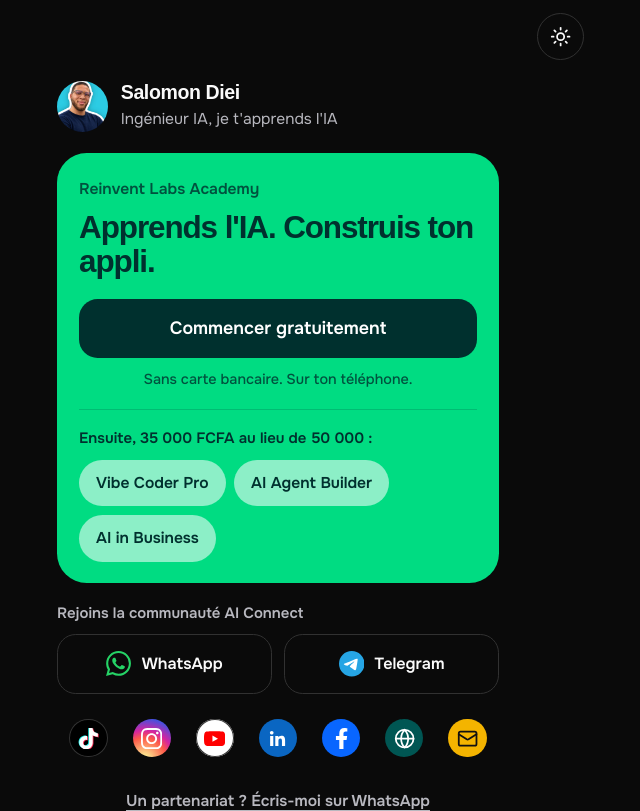
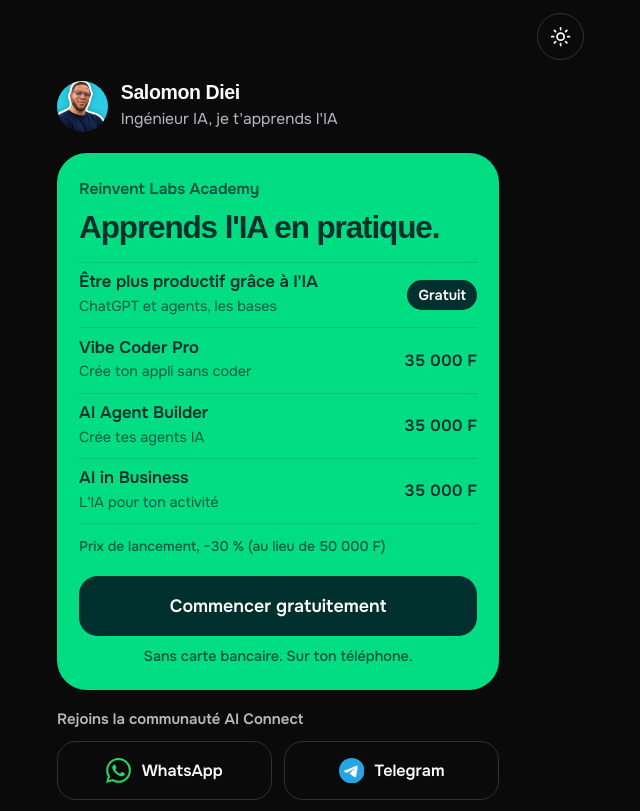
Before and after one commit to Salomondiei08/portfolio, a Next.js app: page /links in a window 1280 px wide. Shown: the top 811 px of the page, without its empty margins (362-1002 px from the left). Built offline with nearby package versions, Linux system fonts and the light colour scheme; a web font is replaced by a local one.

Commit message:
links: list the course types in the academy block, start button at the bottom
Each course shows its name, what it teaches and its price (the free one marked
Gratuit); the launch discount is stated once; Commencer gratuitement closes the
block.

```diff
--- a/src/app/links/links.module.css
+++ b/src/app/links/links.module.css
@@ -75,32 +75,63 @@
   opacity: 0.8;
 }
 
-.courses {
-  margin-top: 1.1rem;
-  padding-top: 1rem;
-  border-top: 1px solid color-mix(in srgb, var(--teal) 18%, transparent);
+/* Course list: one row per course, name and what it teaches on the left, price on the right. */
+.courseList {
+  margin-top: 1rem;
+  border-top: 1px solid color-mix(in srgb, var(--teal) 16%, transparent);
 }
 
-.coursesLabel {
-  font-size: 0.88rem;
+.courseRow {
+  display: flex;
+  min-height: 3.4rem;
+  align-items: center;
+  justify-content: space-between;
+  gap: 0.75rem;
+  padding: 0.55rem 0;
+  border-bottom: 1px solid color-mix(in srgb, var(--teal) 16%, transparent);
+}
+
+@media (hover: hover) {
+  .courseRow:hover .courseName { text-decoration: underline; text-underline-offset: 3px; }
+}
+
+.courseName {
+  display: block;
+  font-size: 0.98rem;
+  font-weight: 600;
+  line-height: 1.25;
+}
+
+.courseKind {
+  display: block;
+  margin-top: 0.1rem;
+  font-size: 0.85rem;
+  opacity: 0.75;
+}
+
+.price {
+  flex-shrink: 0;
+  font-size: 0.95rem;
+  font-weight: 600;
+  font-variant-numeric: tabular-nums;
+  white-space: nowrap;
+}
+
+.priceFree {
+  flex-shrink: 0;
+  border-radius: 999px;
+  padding: 0.2rem 0.65rem;
+  background: var(--teal);
+  color: #ffffff;
+  font-size: 0.85rem;
   font-weight: 600;
 }
 
-.chip {
-  display: inline-flex;
-  min-height: 2.75rem;
-  align-items: center;
-  border-radius: 999px;
-  padding: 0 1rem;
-  background: color-mix(in srgb, #ffffff 55%, var(--green));
-  color: var(--teal);
-  font-size: 0.92rem;
-  font-weight: 600;
-  transition: background-color 120ms ease;
-}
-
-@media (hover: hover) {
-  .chip:hover { background: #ffffff; }
+.launch {
+  margin-top: 0.6rem;
+  font-size: 0.82rem;
+  font-weight: 500;
+  opacity: 0.75;
 }
 
 /* Community doors */
@@ -192,6 +223,6 @@
 }
 
 @media (prefers-reduced-motion: reduce) {
-  .cta, .chip, .door, .socialDisc { transition: none; }
+  .cta, .door, .socialDisc { transition: none; }
   .cta:active { transform: none; }
 }
--- a/src/app/links/page.tsx
+++ b/src/app/links/page.tsx
@@ -41,11 +41,12 @@ export const metadata: Metadata = {
   },
 };
 
-/** Paid courses, by name only: the academy page carries the details. */
+/** The courses, each with what it teaches in a few words and its price (launch price for paid ones). */
 const courses = [
-  { name: "Vibe Coder Pro", href: `${ACADEMY}/cours/vibe-coder-pro` },
-  { name: "AI Agent Builder", href: `${ACADEMY}/cours/ai-agent-builder` },
-  { name: "AI in Business", href: `${ACADEMY}/cours/ai-in-business` },
+  { name: "Être plus productif grâce\u00a0à\u00a0l'IA", kind: "ChatGPT et agents, les bases", price: "Gratuit", free: true, href: `${ACADEMY}/cours/etre-plus-productif-grace-a-l-ia` },
+  { name: "Vibe Coder Pro", kind: "Crée ton appli sans coder", price: "35 000 F", free: false, href: `${ACADEMY}/cours/vibe-coder-pro` },
+  { name: "AI Agent Builder", kind: "Crée tes agents IA", price: "35 000 F", free: false, href: `${ACADEMY}/cours/ai-agent-builder` },
+  { name: "AI in Business", kind: "L'IA pour ton activité", price: "35 000 F", free: false, href: `${ACADEMY}/cours/ai-in-business` },
 ];
 
 type SocialLink = { name: string; href: string; icon: ComponentType<{ className?: string }> };
@@ -80,24 +81,27 @@ export default function LinksPage() {
       <section aria-labelledby="academy" className={`${styles.academy} mt-5`}>
         <p className={styles.academyName}>Reinvent Labs Academy</p>
         <h2 id="academy" className={styles.headline}>
-          Apprends l&apos;IA. Construis ton appli.
+          Apprends l&apos;IA en pratique.
         </h2>
+        {/* The courses first, so people see what they get; the action comes last. */}
+        <ul className={styles.courseList}>
+          {courses.map((c) => (
+            <li key={c.href}>
+              <a href={c.href} {...external} className={`${styles.courseRow} ${focus}`}>
+                <span className="min-w-0">
+                  <span className={styles.courseName}>{c.name}</span>
+                  <span className={styles.courseKind}>{c.kind}</span>
+                </span>
+                <span className={c.free ? styles.priceFree : styles.price}>{c.price}</span>
+              </a>
+            </li>
+          ))}
+        </ul>
+        <p className={styles.launch}>Prix de lancement, −30 % (au lieu de 50 000 F)</p>
         <a href={`${ACADEMY}/cours/etre-plus-productif-grace-a-l-ia`} {...external} className={`${styles.cta} ${focus}`}>
           Commencer gratuitement
         </a>
         <p className={styles.ctaNote}>Sans carte bancaire. Sur ton téléphone.</p>
-        <div className={styles.courses}>
-          <p className={styles.coursesLabel}>Ensuite, 35 000 FCFA au lieu de 50 000 :</p>
-          <ul className="mt-2 flex flex-wrap gap-2">
-            {courses.map((c) => (
-              <li key={c.href}>
-                <a href={c.href} {...external} className={`${styles.chip} ${focus}`}>
-                  {c.name}
-                </a>
-              </li>
-            ))}
-          </ul>
-        </div>
       </section>
 
       {/* The community: two doors, one row. */}
```
